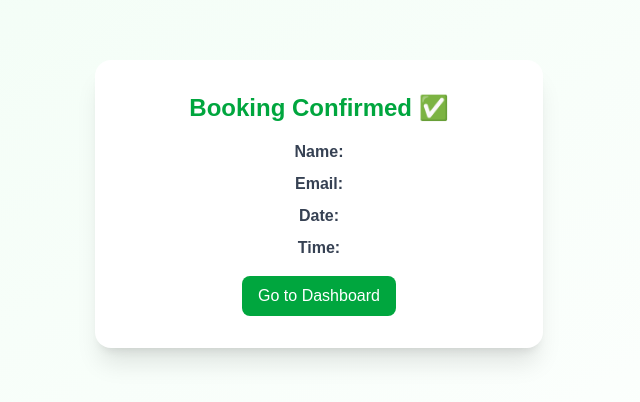
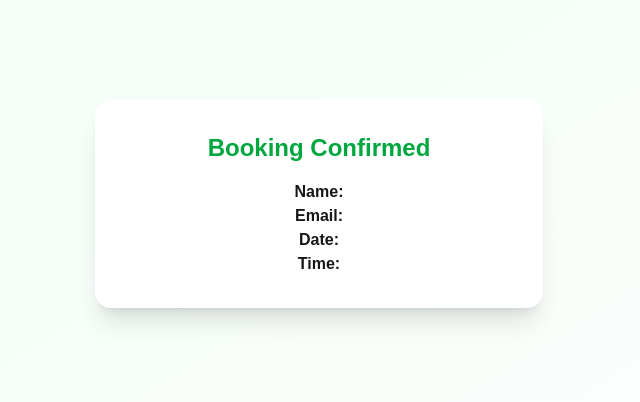
Before and after one commit to MadhviSalaria/cal-clone, a Next.js app in the folder frontend/: page /success in a window 1280 px wide. Shown: the part 196-598 px from the top of the page, without its empty margins (321-961 px from the left). Built offline with nearby package versions, Linux system fonts and the light colour scheme.

Commit message:
fix prerender error

```diff
--- a/frontend/app/success/page.tsx
+++ b/frontend/app/success/page.tsx
@@ -1,4 +1,6 @@
 "use client";
+
+export const dynamic = "force-dynamic";
 
 import { useSearchParams } from "next/navigation";
 
@@ -16,31 +18,13 @@ export default function SuccessPage() {
       <div className="bg-white p-8 rounded-2xl shadow-xl w-full max-w-md text-center">
 
         <h2 className="text-2xl font-bold text-green-600 mb-4">
-          Booking Confirmed ✅
+          Booking Confirmed
         </h2>
 
-        <p className="text-gray-700 mb-2">
-          <strong>Name:</strong> {name}
-        </p>
-
-        <p className="text-gray-700 mb-2">
-          <strong>Email:</strong> {email}
-        </p>
-
-        <p className="text-gray-700 mb-2">
-          <strong>Date:</strong> {date}
-        </p>
-
-        <p className="text-gray-700 mb-4">
-          <strong>Time:</strong> {time}
-        </p>
-
-        <a
-          href="/dashboard"
-          className="inline-block bg-green-600 text-white px-4 py-2 rounded-lg hover:bg-green-700 transition"
-        >
-          Go to Dashboard
-        </a>
+        <p><strong>Name:</strong> {name}</p>
+        <p><strong>Email:</strong> {email}</p>
+        <p><strong>Date:</strong> {date}</p>
+        <p><strong>Time:</strong> {time}</p>
 
       </div>
     </div>
```
